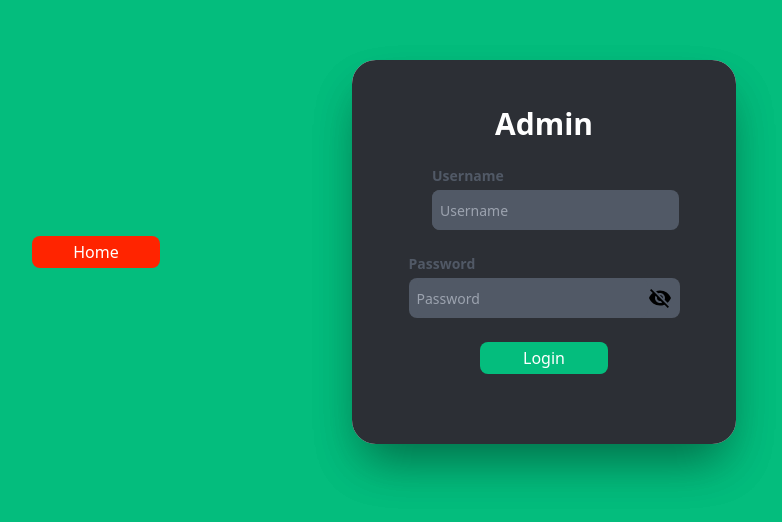
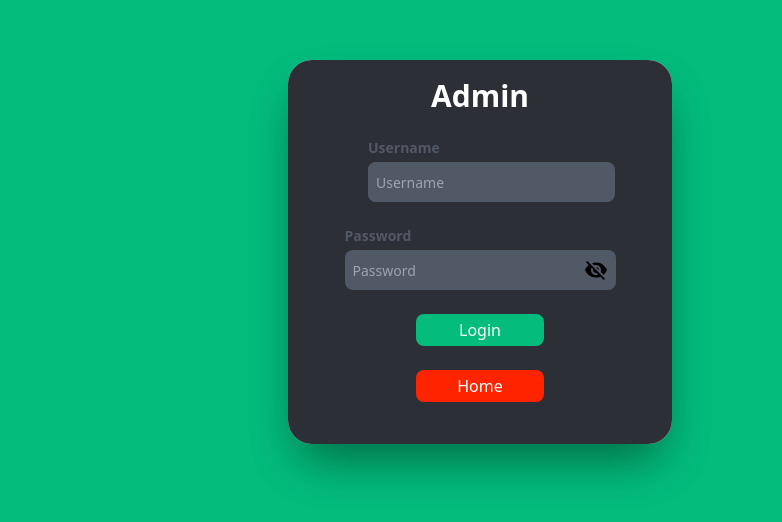
Before and after one commit to pkjchauhan1/GBPIET-Examination-Management, a React (Create React App) app in the folder client/: page /login/adminlogin in a window 1280 px wide. Shown: the part 148-670 px from the top of the page, without its empty margins (160-942 px from the left). Built offline with nearby package versions, Linux system fonts and the light colour scheme.

Commit message:
home button fixed

```diff
--- a/client/src/components/login/adminLogin/AdminLogin.js
+++ b/client/src/components/login/adminLogin/AdminLogin.js
@@ -53,11 +53,7 @@ const AdminLogin = () => {
 
   return (
     <div className="bg-[#04bd7d] h-screen w-screen flex items-center justify-center">
-      <a href="/">
-        <button className="w-32 hover:scale-105 transition-all duration-150 rounded-lg flex items-right justify-center text-white text-base py-1 bg-[#FF2400]">
-          Home
-        </button>
-      </a>
+
       <div className="grid grid-cols-2">
         <div
           className={`h-96 w-96 bg-white flex items-center justify-center ${
@@ -144,6 +140,12 @@ const AdminLogin = () => {
           >
             Login
           </button>
+          <a href="/">
+             <button className="w-32 hover:scale-105 transition-all duration-150 rounded-lg flex items-right justify-center text-white text-base py-1 bg-[#FF2400]">
+                Home
+            </button>
+         </a>
+
           {loading && (
             <Spinner
               message="Logging In"
```
